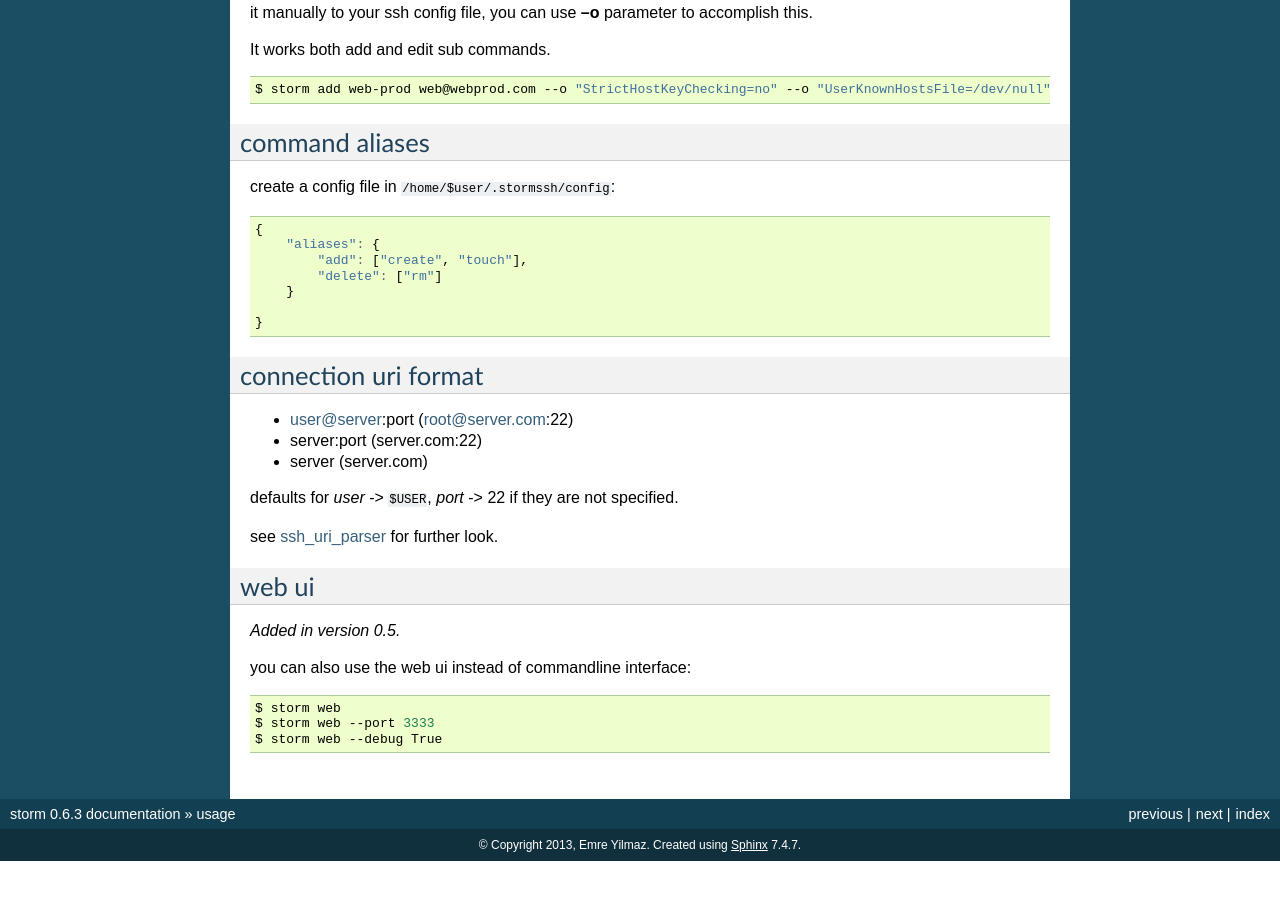
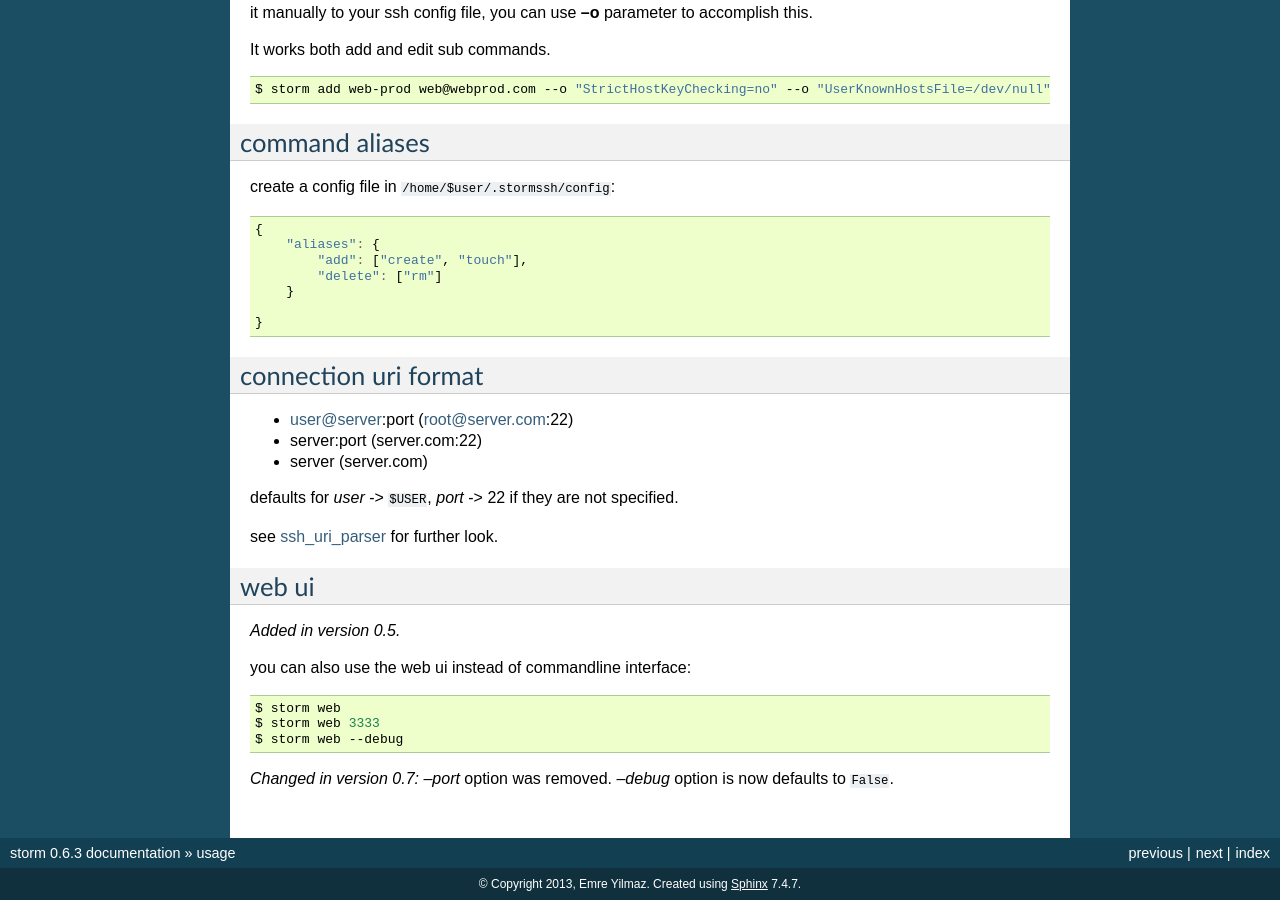
Before and after one commit to emre/storm, a Sphinx documentation site: the page built from docs/usage.rst, in a window 1280 px wide and 900 px high, scrolled down 1459 px. Built offline with Sphinx 7.4.7, drawn with Linux system fonts in a browser that asks for light colours; before the commit the page ends 2320 px from its top, so only the background shows below that.

Commit message:
Fix `--debug` option of `storm web`.

```diff
--- a/docs/usage.rst
+++ b/docs/usage.rst
@@ -141,5 +141,8 @@ web ui
 you can also use the web ui instead of commandline interface::
 
     $ storm web
-    $ storm web --port 3333
-    $ storm web --debug True
+    $ storm web 3333
+    $ storm web --debug
+
+.. versionchanged:: 0.7
+   *--port* option was removed. *--debug* option is now defaults to ``False``.
```
Also changed, not shown: 1 other file.
